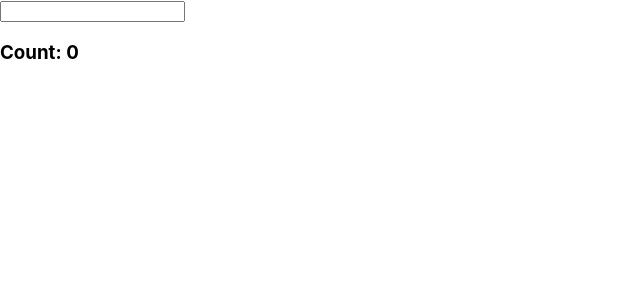
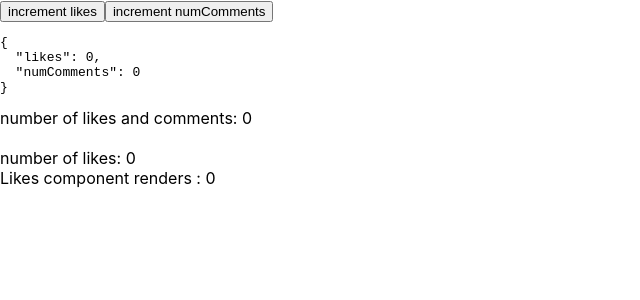
Before and after one commit to ston0538/react-hooks, a React (Create React App) app: page / in a window 1280 px wide. Shown: the top 300 px of the page, without its empty margins (0-640 px from the left). Built offline with nearby package versions, Linux system fonts and the light colour scheme.

Commit message:
Likes component도 같이 리랜더링 되는 문제

```diff
--- a/src/App.js
+++ b/src/App.js
@@ -1,56 +1,27 @@
 import React, { useState, useReducer } from "react";
-
-function reducer(state, action) {
-  switch (action.type) {
-    case "add-todo":
-      return {
-        todos: [...state.todos, { text: action.text, completed: false }],
-        todoCount: state.todoCount + 1,
-      };
-    case "toggle-todo":
-      return {
-        todos: state.todos.map((todo, index) =>
-          index === action.index
-            ? { ...todo, completed: !todo.completed }
-            : todo
-        ),
-        todoCount: state.todoCount,
-      };
-    default:
-      return state;
-  }
-}
-
+import { DataContext } from "./context/DataContext";
+import { LikesAndComments } from "./components/LikesAndComments";
+import { Likes } from "./components/Likes";
 const App = () => {
-  const [{ todos, todoCount }, dispatch] = useReducer(reducer, {
-    todos: [],
-    todoCount: 0,
-  });
-  const [text, setText] = useState();
+  const [data, setData] = useState({ likes: 0, numComments: 0 });
   return (
     <div>
-      <form
-        onSubmit={(e) => {
-          e.preventDefault();
-          dispatch({ type: "add-todo", text });
-          setText("");
-        }}
+      <button onClick={() => setData((d) => ({ ...d, likes: d.likes + 1 }))}>
+        increment likes
+      </button>
+      <button
+        onClick={() =>
+          setData((d) => ({ ...d, numComments: d.numComments + 1 }))
+        }
       >
-        <input value={text} onChange={(e) => setText(e.target.value)}></input>
-      </form>
-      {/* <pre>{JSON.stringify(todos, null, 2)}</pre> */}
-      <h3>Count: {todoCount}</h3>
-      {todos.map((todo, index) => (
-        <div
-          key={index}
-          onClick={() => dispatch({ type: "toggle-todo", index })}
-          style={{
-            textDecoration: todo.completed ? "line-through" : "",
-          }}
-        >
-          {todo.text}
-        </div>
-      ))}
+        increment numComments
+      </button>
+      <pre>{JSON.stringify(data, null, 2)}</pre>
+      <DataContext.Provider value={data}>
+        <LikesAndComments />
+        <br />
+        <Likes />
+      </DataContext.Provider>
     </div>
   );
 };
--- /dev/null
+++ b/src/components/Likes.js
@@ -0,0 +1,14 @@
+import React, { useContext, useRef } from "react";
+import { DataContext } from "../context/DataContext";
+
+export const Likes = React.memo(() => {
+  const { likes } = useContext(DataContext);
+  const renders = useRef(0);
+
+  return (
+    <div>
+      <div>number of likes: {likes}</div>
+      <div>Likes component renders : {renders.current++}</div>
+    </div>
+  );
+});
--- /dev/null
+++ b/src/components/LikesAndComments.js
@@ -0,0 +1,8 @@
+import React, { useContext } from "react";
+import { DataContext } from "../context/DataContext";
+
+export const LikesAndComments = () => {
+  const { likes, numComments } = useContext(DataContext);
+
+  return <div>number of likes and comments: {likes + numComments}</div>;
+};
--- /dev/null
+++ b/src/context/DataContext.js
@@ -0,0 +1,3 @@
+import { createContext } from "react";
+
+export const DataContext = createContext(null);
```
